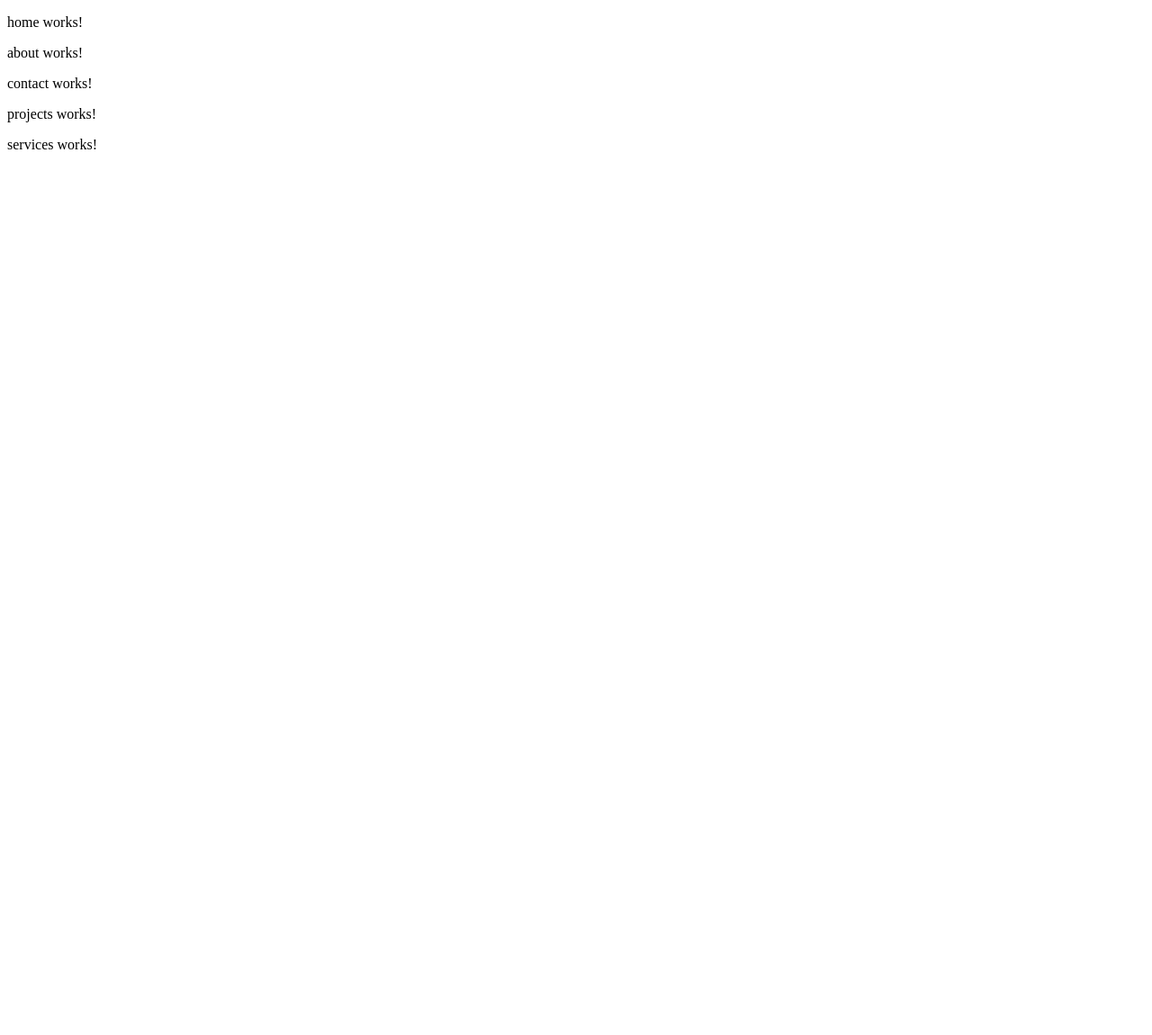
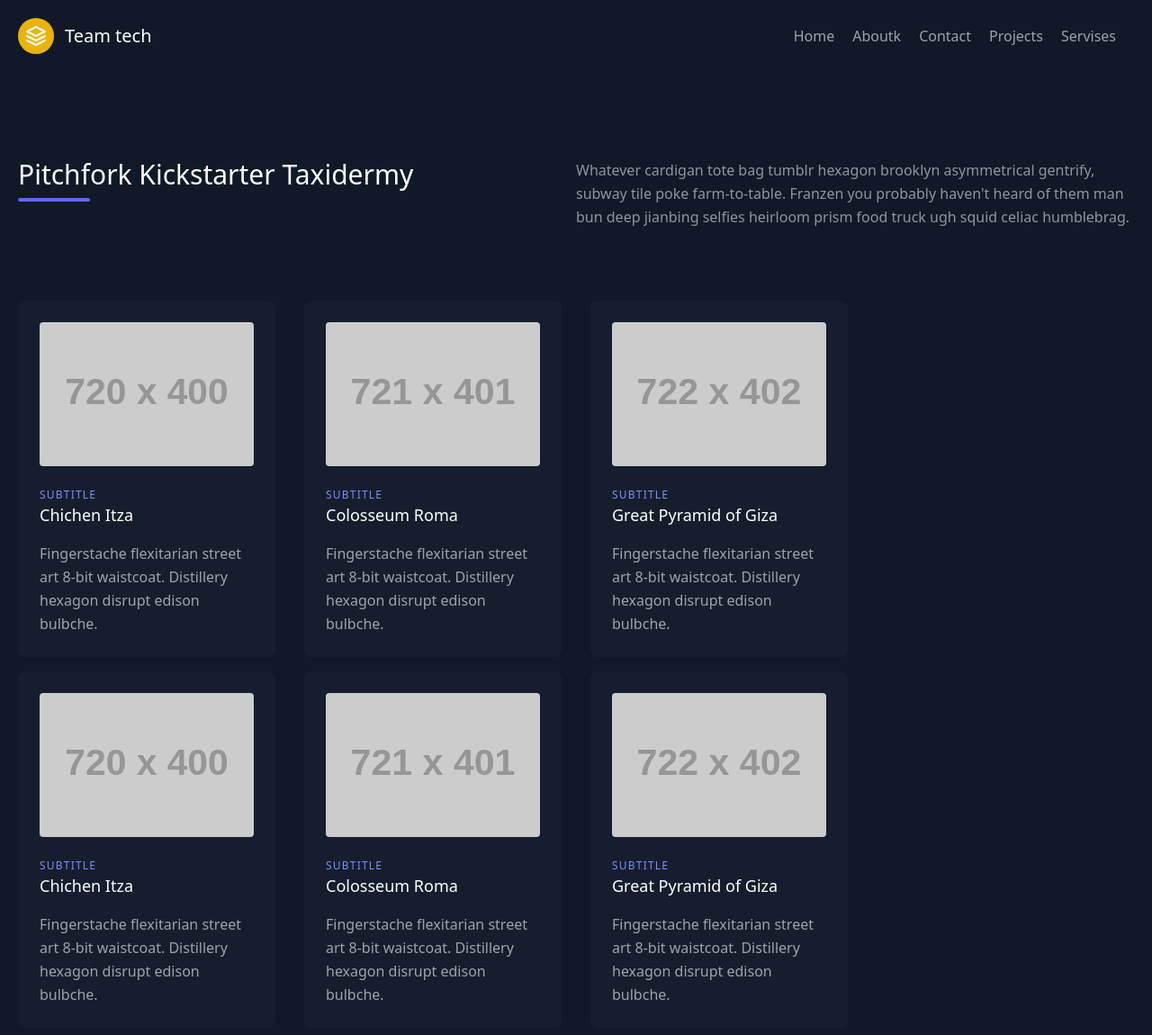
Before and after one commit to Titusrono/Repo_ject, an Angular app: page / in a window 1280 px wide. Shown: the top 1150 px of the page at 90% size. Before the commit the page ends 800 px from the top, so only its background shows below. Built offline with nearby package versions, Linux system fonts and the light colour scheme.

Commit message:
developer

```diff
--- a/src/app/app.component.html
+++ b/src/app/app.component.html
@@ -1,5 +1,2 @@
-<app-home></app-home>
-<app-about></app-about>
-<app-contact></app-contact>
-<app-projects></app-projects>
-<app-services></app-services>
+<app-nav-bar></app-nav-bar>
+<router-outlet></router-outlet>
--- a/src/app/app.routes.ts
+++ b/src/app/app.routes.ts
@@ -1,3 +1,14 @@
 import { Routes } from '@angular/router';
+import { HomeComponent } from './home/home.component';
+import { AboutComponent } from './about/about.component';
+import { ContactComponent } from './contact/contact.component';
+import { ProjectsComponent } from './projects/projects.component';
+import { ServicesComponent } from './services/services.component';
 
-export const routes: Routes = [];
+export const routes: Routes = [
+    {'path': '', component:HomeComponent},
+    {'path': 'about', component:AboutComponent},
+    {'path': 'contact', component:ContactComponent},
+    {'path': 'projects', component:ProjectsComponent},
+    {'path': 'services', component:ServicesComponent}
+];
--- a/src/app/home/home.component.html
+++ b/src/app/home/home.component.html
@@ -1 +1,63 @@
-<p>home works!</p>
+<section class="text-gray-400 body-font bg-gray-900">
+    <div class="container px-5 py-24 mx-auto">
+      <div class="flex flex-wrap w-full mb-20">
+        <div class="lg:w-1/2 w-full mb-6 lg:mb-0">
+          <h1 class="sm:text-3xl text-2xl font-medium title-font mb-2 text-white">Pitchfork Kickstarter Taxidermy</h1>
+          <div class="h-1 w-20 bg-indigo-500 rounded"></div>
+        </div>
+        <p class="lg:w-1/2 w-full leading-relaxed text-gray-400 text-opacity-90">Whatever cardigan tote bag tumblr hexagon brooklyn asymmetrical gentrify, subway tile poke farm-to-table. Franzen you probably haven't heard of them man bun deep jianbing selfies heirloom prism food truck ugh squid celiac humblebrag.</p>
+      </div>
+      <div class="flex flex-wrap -m-4">
+        <div class="xl:w-1/4 md:w-1/2 p-4">
+          <div class="bg-gray-800 bg-opacity-40 p-6 rounded-lg">
+            <img class="h-40 rounded w-full object-cover object-center mb-6" src="https://dummyimage.com/720x400" alt="content">
+            <h3 class="tracking-widest text-indigo-400 text-xs font-medium title-font">SUBTITLE</h3>
+            <h2 class="text-lg text-white font-medium title-font mb-4">Chichen Itza</h2>
+            <p class="leading-relaxed text-base">Fingerstache flexitarian street art 8-bit waistcoat. Distillery hexagon disrupt edison bulbche.</p>
+          </div>
+        </div>
+        <div class="xl:w-1/4 md:w-1/2 p-4">
+          <div class="bg-gray-800 bg-opacity-40 p-6 rounded-lg">
+            <img class="h-40 rounded w-full object-cover object-center mb-6" src="https://dummyimage.com/721x401" alt="content">
+            <h3 class="tracking-widest text-indigo-400 text-xs font-medium title-font">SUBTITLE</h3>
+            <h2 class="text-lg text-white font-medium title-font mb-4">Colosseum Roma</h2>
+            <p class="leading-relaxed text-base">Fingerstache flexitarian street art 8-bit waistcoat. Distillery hexagon disrupt edison bulbche.</p>
+          </div>
+        </div>
+        <div class="xl:w-1/4 md:w-1/2 p-4">
+          <div class="bg-gray-800 bg-opacity-40 p-6 rounded-lg">
+            <img class="h-40 rounded w-full object-cover object-center mb-6" src="https://dummyimage.com/722x402" alt="content">
+            <h3 class="tracking-widest text-indigo-400 text-xs font-medium title-font">SUBTITLE</h3>
+            <h2 class="text-lg text-white font-medium title-font mb-4">Great Pyramid of Giza</h2>
+            <p class="leading-relaxed text-base">Fingerstache flexitarian street art 8-bit waistcoat. Distillery hexagon disrupt edison bulbche.</p>
+          </div>
+        </div>
+      </div>
+      <div class="flex flex-wrap -m-4">
+        <div class="xl:w-1/4 md:w-1/2 p-4">
+          <div class="bg-gray-800 bg-opacity-40 p-6 rounded-lg">
+            <img class="h-40 rounded w-full object-cover object-center mb-6" src="https://dummyimage.com/720x400" alt="content">
+            <h3 class="tracking-widest text-indigo-400 text-xs font-medium title-font">SUBTITLE</h3>
+            <h2 class="text-lg text-white font-medium title-font mb-4">Chichen Itza</h2>
+            <p class="leading-relaxed text-base">Fingerstache flexitarian street art 8-bit waistcoat. Distillery hexagon disrupt edison bulbche.</p>
+          </div>
+        </div>
+        <div class="xl:w-1/4 md:w-1/2 p-4">
+          <div class="bg-gray-800 bg-opacity-40 p-6 rounded-lg">
+            <img class="h-40 rounded w-full object-cover object-center mb-6" src="https://dummyimage.com/721x401" alt="content">
+            <h3 class="tracking-widest text-indigo-400 text-xs font-medium title-font">SUBTITLE</h3>
+            <h2 class="text-lg text-white font-medium title-font mb-4">Colosseum Roma</h2>
+            <p class="leading-relaxed text-base">Fingerstache flexitarian street art 8-bit waistcoat. Distillery hexagon disrupt edison bulbche.</p>
+          </div>
+        </div>
+        <div class="xl:w-1/4 md:w-1/2 p-4">
+          <div class="bg-gray-800 bg-opacity-40 p-6 rounded-lg">
+            <img class="h-40 rounded w-full object-cover object-center mb-6" src="https://dummyimage.com/722x402" alt="content">
+            <h3 class="tracking-widest text-indigo-400 text-xs font-medium title-font">SUBTITLE</h3>
+            <h2 class="text-lg text-white font-medium title-font mb-4">Great Pyramid of Giza</h2>
+            <p class="leading-relaxed text-base">Fingerstache flexitarian street art 8-bit waistcoat. Distillery hexagon disrupt edison bulbche.</p>
+          </div>
+        </div>
+      </div>
+    </div>
+  </section>
--- /dev/null
+++ b/src/app/nav-bar/nav-bar.component.css
@@ -0,0 +1,5 @@
+.active{
+    border-bottom: 2px solid #7c3aed;
+    transform: scale(1.1);
+    transition: border-bottom 0.3s ease, color 0.3s ease, transform 0.3s ease;
+}
--- /dev/null
+++ b/src/app/nav-bar/nav-bar.component.html
@@ -0,0 +1,17 @@
+<header class="text-gray-400 bg-gray-900 body-font">
+    <div class="container mx-auto flex flex-wrap p-5 flex-col md:flex-row items-center">
+      <a class="flex title-font font-medium items-center text-white mb-4 md:mb-0">
+        <svg xmlns="http://www.w3.org/2000/svg" fill="none" stroke="currentColor" stroke-linecap="round" stroke-linejoin="round" stroke-width="2" class="w-10 h-10 text-white p-2 bg-yellow-500 rounded-full" viewBox="0 0 24 24">
+          <path d="M12 2L2 7l10 5 10-5-10-5zM2 17l10 5 10-5M2 12l10 5 10-5"></path>
+        </svg>
+        <span class="ml-3 text-xl">Team tech</span>
+      </a>
+      <nav class="md:ml-auto flex flex-wrap items-center text-base justify-center">
+        <a routerLink="/home" routerLinkActive="active" class="mr-5 hover:text-white">Home</a>
+        <a routerLink="/about" routerLinkActive="active" class="mr-5 hover:text-white">Aboutk</a>
+        <a routerLink="/contact" routerLinkActive="active" class="mr-5 hover:text-white">Contact</a>
+        <a routerLink="/projects" routerLinkActive="active" class="mr-5 hover:text-white">Projects</a>
+        <a routerLink="/services" routerLinkActive="active" class="mr-5 hover:text-white">Servises</a>
+      </nav>
+    </div>
+  </header>
--- a/src/index.html
+++ b/src/index.html
@@ -2,10 +2,11 @@
 <html lang="en">
 <head>
   <meta charset="utf-8">
-  <title>RepoJect</title>
+  <title>Team tech</title>
   <base href="/">
   <meta name="viewport" content="width=device-width, initial-scale=1">
   <link rel="icon" type="image/x-icon" href="favicon.ico">
+  <script src="https://cdn.tailwindcss.com"></script>
 </head>
 <body>
   <app-root></app-root>
```
Also changed, not shown: src/app/app.component.ts (+3 -6 lines), src/app/nav-bar/nav-bar.component.ts (added, +13 -0 lines).
